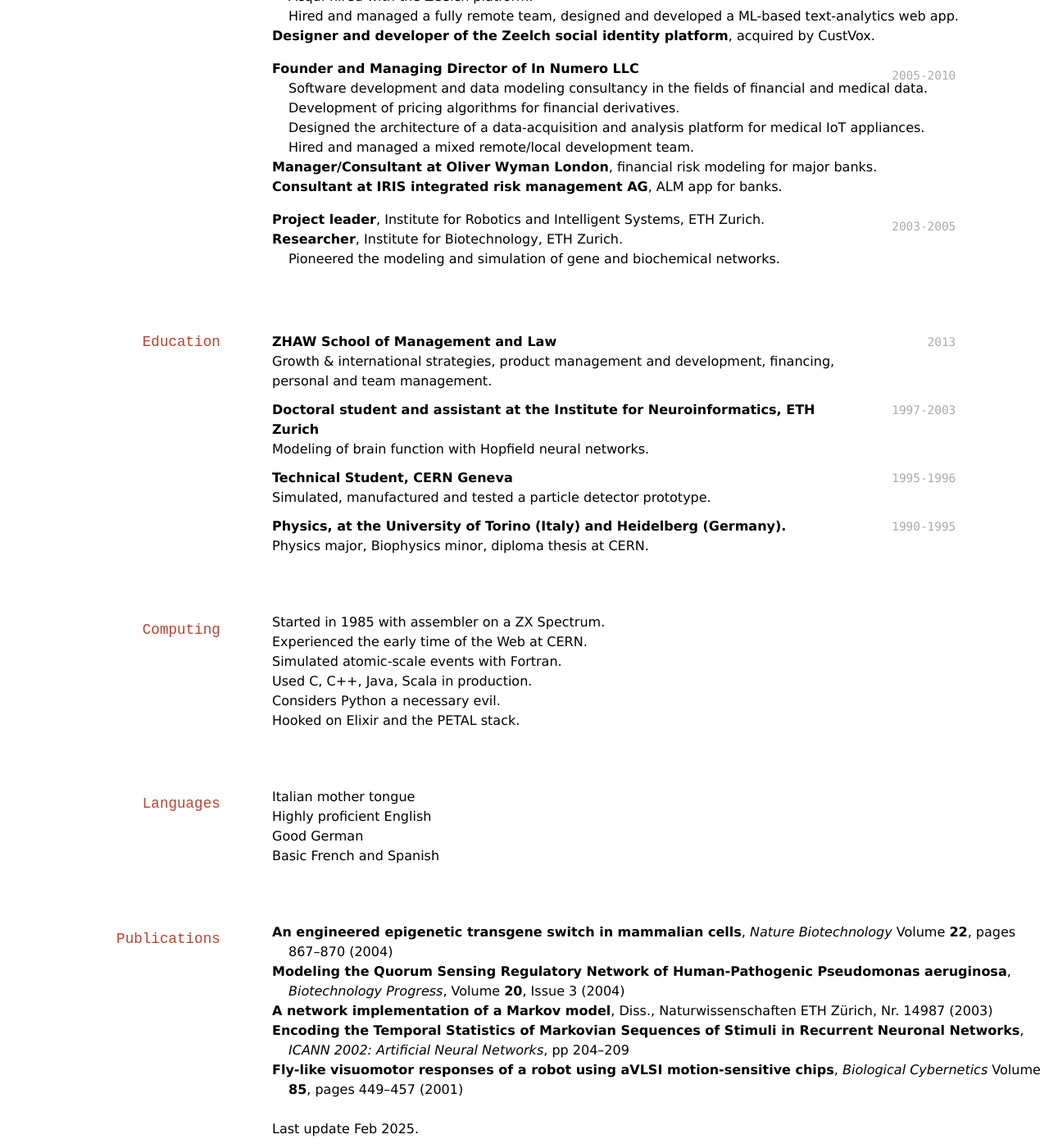
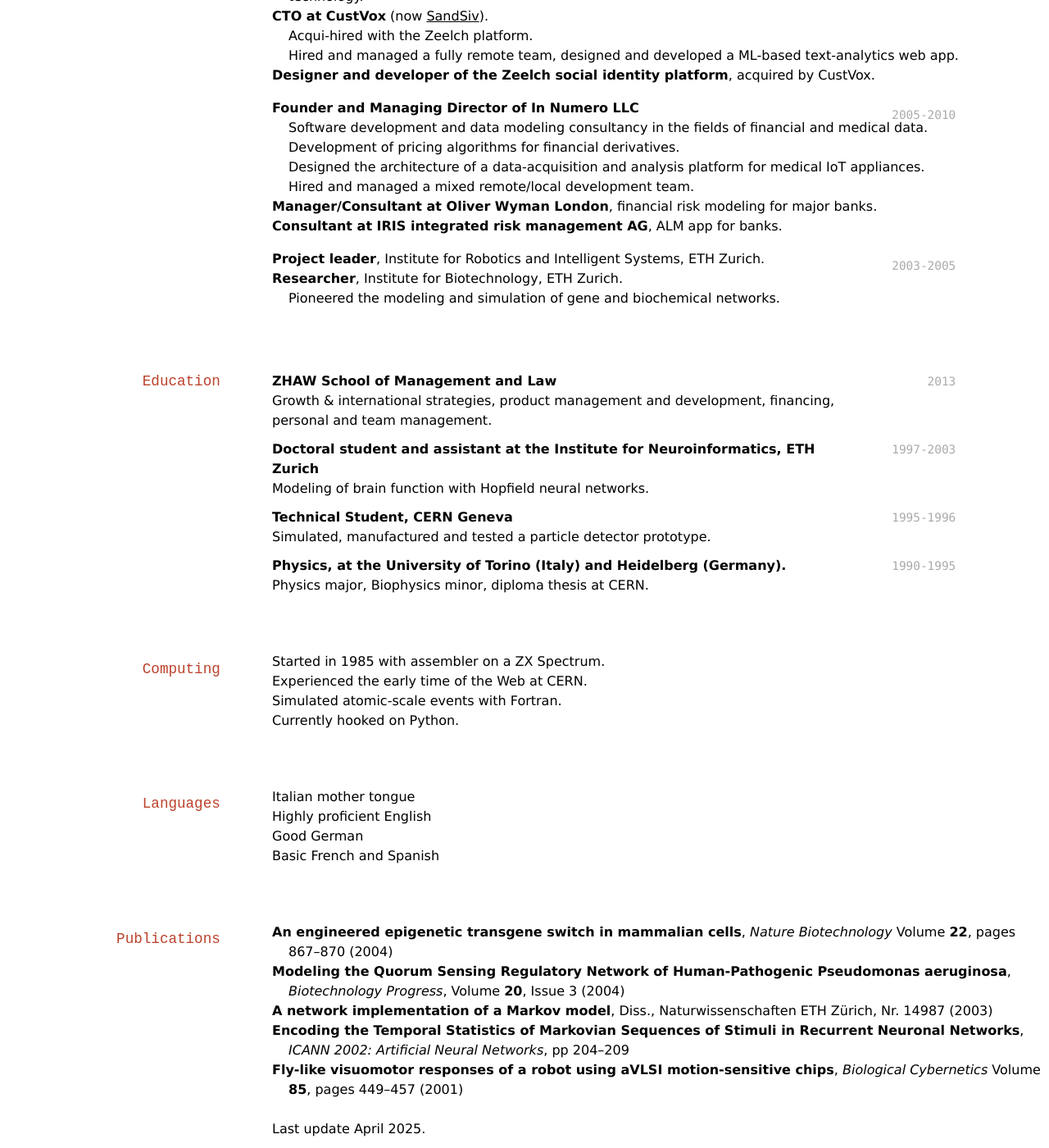
Before and after one commit to aus70/aus70.github.io, a Jekyll site: the page built from index.md, in a window 1280 px wide and 1400 px high, scrolled down 509 px. Shown: the whole window at 82% size. Built offline with Jekyll 4.4.1, drawn with Linux system fonts in a browser that asks for light colours; some of the changed text lies outside the part shown.

Commit message:
updated, added address

```diff
--- a/index.md
+++ b/index.md
@@ -63,9 +66,7 @@ Physics major, Biophysics minor, diploma thesis at CERN.
 * Started in 1985 with assembler on a ZX Spectrum.
 * Experienced the early time of the Web at CERN.
 * Simulated atomic-scale events with Fortran.
-* Used C, C++, Java, Scala in production.
-* Considers Python a necessary evil.
-* Hooked on Elixir and the PETAL stack.
+* Currently hooked on Python.
 
 ## Languages
 * Italian mother tongue
@@ -82,4 +83,4 @@ Physics major, Biophysics minor, diploma thesis at CERN.
 * __Fly-like visuomotor responses of a robot using aVLSI motion-sensitive chips__, *Biological Cybernetics* Volume __85__, pages 449–457 (2001)
 
 
-Last update <span style="small">Feb 2025</span>.
+Last update <span style="small">April 2025</span>.
```
Also changed, not shown: other parts of index.md (+3 -0 lines).
